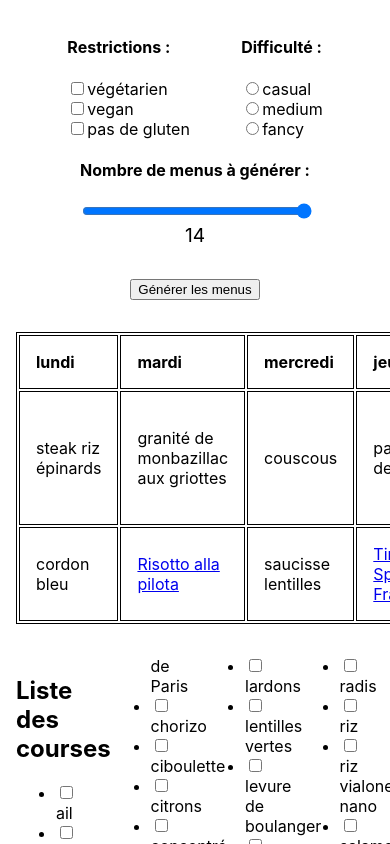
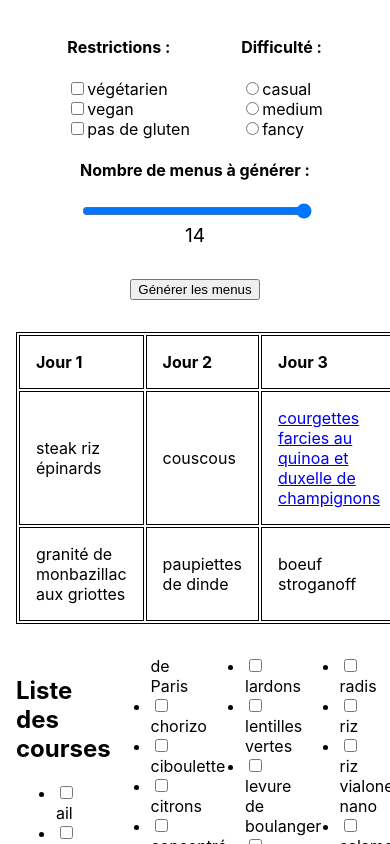
Before and after one commit to taichoup/menu-generator, a React (Create React App) app: page / in a window 390 px wide. Both pictures are taken after a click on the button "Générer les menus". Shown: the top 844 px of the page. Built offline with nearby package versions, Linux system fonts and the light colour scheme.

Commit message:
make table and list responsive to qty set by slider

```diff
--- a/src/components/App.tsx
+++ b/src/components/App.tsx
@@ -63,6 +63,12 @@ function App() {
     setMenuQty(Number((event.currentTarget as HTMLInputElement).value));
   };
 
+  // array with the qty of days corresponding to the qty of menus
+  // (2 menus per day)
+  // this is 1-indexed to facilitate string interpolation below
+  const daysInTable = Array.from(Array(Math.ceil(menuQty / 2)).keys()).map(elt => elt + 1);
+  const lunchesQty = Math.ceil(menuQty / 2);
+  const dinnersQty = Math.floor(menuQty / 2);
 
 return (
   <div className={styles.App}>
@@ -120,26 +126,22 @@ return (
         <table>
           <thead>
             <tr>
-              <td>{daysOfTheWeek.MONDAY}</td>
-              <td>{daysOfTheWeek.TUESDAY}</td>
-              <td>{daysOfTheWeek.WEDNESDAY}</td>
-              <td>{daysOfTheWeek.THURSDAY}</td>
-              <td>{daysOfTheWeek.FRIDAY}</td>
-              <td>{daysOfTheWeek.SATURDAY}</td>
-              <td>{daysOfTheWeek.SUNDAY}</td>
+              {daysInTable.map(day => <td>{`Jour ${day}`}</td>)}
             </tr>
           </thead>
           <tbody>
             <tr>
               {menus
-                .slice(0,7)
-                .map(m => <MenuEntry source={m.source || ''} name={m.name} key={m.name}/>)
+                .filter((menu, idx) => idx % 2 === 0)
+                .map(menu => <MenuEntry source={menu.source || ''} name={menu.name} key={menu.name} />)
+                .slice(0, lunchesQty)
               }
             </tr>
             <tr>
               {menus
-                .slice(7)
-                .map(m => <MenuEntry source={m.source || ''} name={m.name} key={m.name}/>)
+                .filter((menu, idx) => idx % 2 === 1)
+                .map(menu => <MenuEntry source={menu.source || ''} name={menu.name} key={menu.name} />)
+                .slice(0, dinnersQty)
               }
             </tr>
           </tbody>
@@ -150,7 +152,9 @@ return (
         <div className={styles.listeCourses}>
           <h2>Liste des courses</h2>
           <ul>
-            {generateListeDeCourses(menus).map(ingredient => <li key={ingredient}><ListeDeCoursesItem label={ingredient} /></li>)}
+            {generateListeDeCourses(menus.slice(0, menuQty))
+              .map(ingredient => <li key={ingredient}><ListeDeCoursesItem label={ingredient} /></li>)
+            }
           </ul>
         </div>
       )}
```
